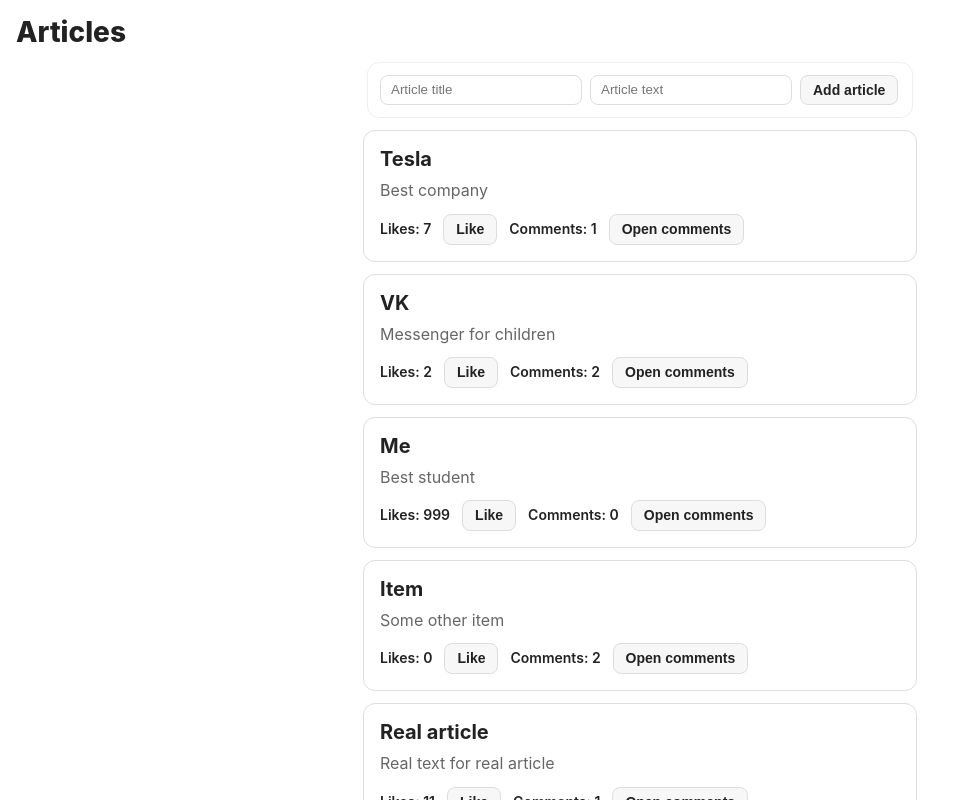
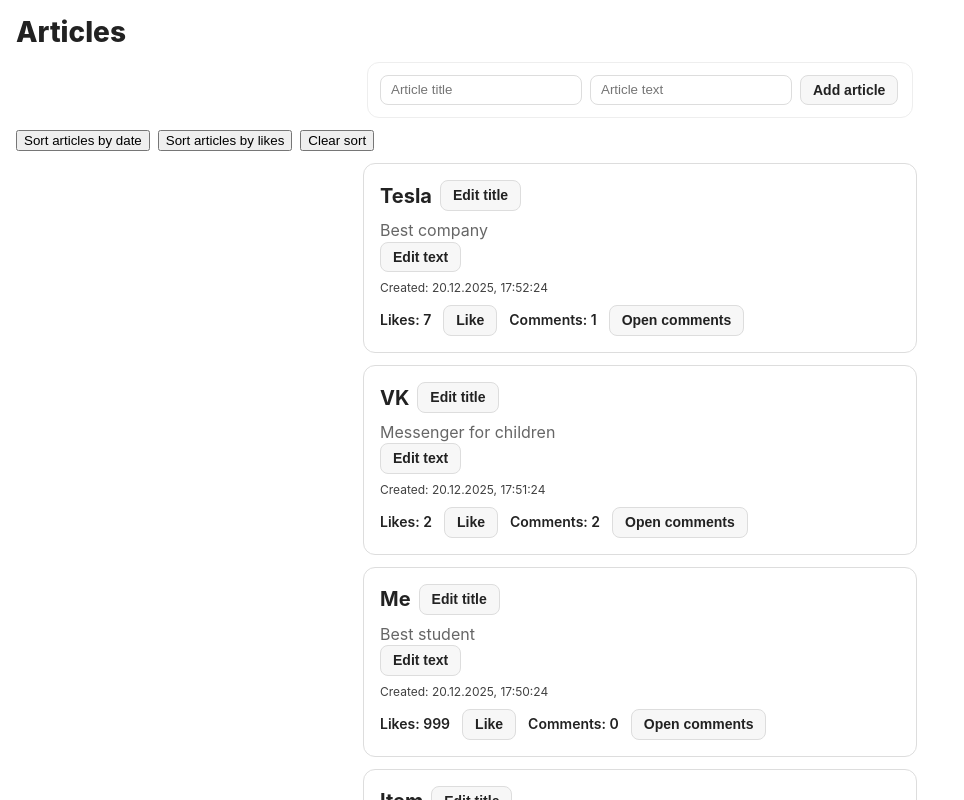
Before and after one commit to Simyon/MIPT-1C-React-Course-Homeworks, a React (Create React App) app in the folder home_react/: page / in a window 1280 px wide. Shown: the top 800 px of the page, without its empty margins (0-964 px from the left). Built offline with nearby package versions, Linux system fonts and the light colour scheme.

Commit message:
Задание 6 готово.

```diff
--- a/home_react/src/App.js
+++ b/home_react/src/App.js
@@ -9,34 +9,60 @@
   const [articles, setArticles] = useState([]);
   const [isLoadingArticles, setIsLoadingArticles] = useState(true);
 
+  const [articlesSort, setArticlesSort] = useState(null); // <-- ключевая строка
+
   const [commentsByArticleId, setCommentsByArticleId] = useState({});
 
   useEffect(() => {
     setIsLoadingArticles(true);
     getArticles()
-      .then((data) => setArticles(data))
+      .then((data) => {
+        const normalized = data.map((a, idx) => ({
+          ...a,
+          createdAt: a.createdAt ?? Date.now() - (idx + 1) * 60_000,
+        }));
+        setArticles(normalized);
+      })
       .finally(() => setIsLoadingArticles(false));
   }, []);
 
   const articleIds = useMemo(() => new Set(articles.map((a) => a.articleId)), [articles]);
 
+  const sortedArticles = useMemo(() => {
+    const copy = [...articles];
+    if (articlesSort === "date") copy.sort((a, b) => b.createdAt - a.createdAt);
+    if (articlesSort === "likes") copy.sort((a, b) => b.currentLikes - a.currentLikes);
+    return copy;
+  }, [articles, articlesSort]);
+
   const handleCommentsLoaded = (articleId, loadedComments) => {
-    setCommentsByArticleId((prev) => ({
-      ...prev,
-      [articleId]: loadedComments,
+    const normalized = loadedComments.map((c, idx) => ({
+      ...c,
+      commentId: c.commentId ?? `${articleId}-${idx}-${Date.now()}`,
+      createdAt: c.createdAt ?? Date.now() - (idx + 1) * 30_000,
+      likes: c.likes ?? 0,
     }));
+
+    setCommentsByArticleId((prev) => ({ ...prev, [articleId]: normalized }));
 
     setArticles((prev) =>
       prev.map((a) =>
-        a.articleId === articleId ? { ...a, commentsCount: loadedComments.length } : a
+        a.articleId === articleId ? { ...a, commentsCount: normalized.length } : a
       )
     );
   };
 
   const handleAddComment = (articleId, newComment) => {
+    const normalized = {
+      ...newComment,
+      commentId: newComment.commentId ?? `${articleId}-${Date.now()}`,
+      createdAt: newComment.createdAt ?? Date.now(),
+      likes: newComment.likes ?? 0,
+    };
+
     setCommentsByArticleId((prev) => {
       const current = prev[articleId] ?? [];
-      return { ...prev, [articleId]: [...current, newComment] };
+      return { ...prev, [articleId]: [...current, normalized] };
     });
 
     setArticles((prev) =>
@@ -46,10 +72,30 @@
     );
   };
 
-  const handleDeleteComment = (articleId, indexToDelete) => {
+  const handleToggleCommentLike = (articleId, commentId, isNowLiked) => {
     setCommentsByArticleId((prev) => {
-      const current = prev[articleId] ?? [];
-      const next = current.filter((_, idx) => idx !== indexToDelete);
+      const list = prev[articleId] ?? [];
+      const next = list.map((c) => {
+        if (c.commentId !== commentId) return c;
+        const delta = isNowLiked ? 1 : -1;
+        return { ...c, likes: Math.max(0, (c.likes ?? 0) + delta) };
+      });
+      return { ...prev, [articleId]: next };
+    });
+  };
+
+  const handleEditCommentText = (articleId, commentId, nextText) => {
+    setCommentsByArticleId((prev) => {
+      const list = prev[articleId] ?? [];
+      const next = list.map((c) => (c.commentId === commentId ? { ...c, text: nextText } : c));
+      return { ...prev, [articleId]: next };
+    });
+  };
+
+  const handleDeleteComment = (articleId, commentId) => {
+    setCommentsByArticleId((prev) => {
+      const list = prev[articleId] ?? [];
+      const next = list.filter((c) => c.commentId !== commentId);
       return { ...prev, [articleId]: next };
     });
 
@@ -72,10 +118,33 @@
       text,
       currentLikes: 0,
       commentsCount: 0,
+      createdAt: Date.now(),
     };
 
     setArticles((prev) => [newArticle, ...prev]);
     setCommentsByArticleId((prev) => ({ ...prev, [newId]: [] }));
+  };
+
+  const handleToggleArticleLike = (articleId, isNowLiked) => {
+    setArticles((prev) =>
+      prev.map((a) => {
+        if (a.articleId !== articleId) return a;
+        const delta = isNowLiked ? 1 : -1;
+        return { ...a, currentLikes: Math.max(0, a.currentLikes + delta) };
+      })
+    );
+  };
+
+  const handleEditArticleTitle = (articleId, nextTitle) => {
+    setArticles((prev) =>
+      prev.map((a) => (a.articleId === articleId ? { ...a, title: nextTitle } : a))
+    );
+  };
+
+  const handleEditArticleText = (articleId, nextText) => {
+    setArticles((prev) =>
+      prev.map((a) => (a.articleId === articleId ? { ...a, text: nextText } : a))
+    );
   };
 
   return (
@@ -84,10 +153,16 @@
 
       <AddArticleForm onAddArticle={handleAddArticle} />
 
+      <div style={{ display: "flex", gap: 8, flexWrap: "wrap", margin: "12px 0" }}>
+        <button onClick={() => setArticlesSort("date")}>Sort articles by date</button>
+        <button onClick={() => setArticlesSort("likes")}>Sort articles by likes</button>
+        <button onClick={() => setArticlesSort(null)}>Clear sort</button>
+      </div>
+
       {isLoadingArticles ? (
         <div>Loading articles...</div>
       ) : (
-        articles.map((article) => (
+        sortedArticles.map((article) => (
           <ArticleCard
             key={article.articleId}
             article={article}
@@ -95,6 +170,11 @@
             onCommentsLoaded={handleCommentsLoaded}
             onAddComment={handleAddComment}
             onDeleteComment={handleDeleteComment}
+            onToggleCommentLike={handleToggleCommentLike}
+            onEditCommentText={handleEditCommentText}
+            onToggleArticleLike={handleToggleArticleLike}
+            onEditArticleTitle={handleEditArticleTitle}
+            onEditArticleText={handleEditArticleText}
           />
         ))
       )}
--- a/home_react/src/components/ArticleCard.jsx
+++ b/home_react/src/components/ArticleCard.jsx
@@ -12,17 +12,31 @@
   onCommentsLoaded,
   onAddComment,
   onDeleteComment,
+  onToggleCommentLike,
+  onEditCommentText,
+  onToggleArticleLike,
+  onEditArticleTitle,
+  onEditArticleText,
 }) {
-  const { articleId, title, text, currentLikes, commentsCount } = article;
+  const { articleId, commentsCount } = article;
 
-  const [liked, setLiked] = useState(false);
-  const [likes, setLikes] = useState(currentLikes);
+  const [likedArticle, setLikedArticle] = useState(false);
 
   const [isCommentsOpen, setIsCommentsOpen] = useState(false);
   const [isLoadingComments, setIsLoadingComments] = useState(false);
 
+  const [commentsSort, setCommentsSort] = useState(null); // "date" | "likes" | null
+
   const [author, setAuthor] = useState("");
   const [commentText, setCommentText] = useState("");
+
+  const [isEditTitle, setIsEditTitle] = useState(false);
+  const [isEditText, setIsEditText] = useState(false);
+  const [titleDraft, setTitleDraft] = useState(article.title);
+  const [textDraft, setTextDraft] = useState(article.text);
+
+  useEffect(() => setTitleDraft(article.title), [article.title]);
+  useEffect(() => setTextDraft(article.text), [article.text]);
 
   const hasLoadedComments = useMemo(() => Array.isArray(comments), [comments]);
 
@@ -36,11 +50,26 @@
       .finally(() => setIsLoadingComments(false));
   }, [isCommentsOpen, hasLoadedComments, articleId, onCommentsLoaded]);
 
-  const toggleLike = () => {
-    setLiked((prevLiked) => {
-      setLikes((prevLikes) => (prevLiked ? prevLikes - 1 : prevLikes + 1));
-      return !prevLiked;
+  const toggleArticleLike = () => {
+    setLikedArticle((prev) => {
+      const next = !prev;
+      onToggleArticleLike(articleId, next);
+      return next;
     });
+  };
+
+  const saveTitle = () => {
+    const t = titleDraft.trim();
+    if (!t) return;
+    onEditArticleTitle(articleId, t);
+    setIsEditTitle(false);
+  };
+
+  const saveText = () => {
+    const t = textDraft.trim();
+    if (!t) return;
+    onEditArticleText(articleId, t);
+    setIsEditText(false);
   };
 
   const handleSubmitComment = (e) => {
@@ -49,23 +78,75 @@
     const t = commentText.trim();
     if (!a || !t) return;
 
-    onAddComment(articleId, { author: a, articleId, text: t });
+    onAddComment(articleId, {
+      author: a,
+      articleId,
+      text: t,
+      createdAt: Date.now(),
+      likes: 0,
+      commentId: `${articleId}-${Date.now()}`,
+    });
+
     setAuthor("");
     setCommentText("");
   };
 
-  const currentComments = comments ?? [];
+  const displayedComments = useMemo(() => {
+    const list = comments ?? [];
+    const copy = [...list];
+    if (commentsSort === "date") copy.sort((a, b) => b.createdAt - a.createdAt);
+    if (commentsSort === "likes") copy.sort((a, b) => (b.likes ?? 0) - (a.likes ?? 0));
+    return copy;
+  }, [comments, commentsSort]);
 
   return (
-    <div className={cx("card", { liked })}>
-      <h3 className={styles.title}>{title}</h3>
-      <p className={styles.text}>{text}</p>
+    <div className={cx("card", { liked: likedArticle })}>
+      {isEditTitle ? (
+        <div style={{ display: "flex", gap: 8, flexWrap: "wrap", alignItems: "center" }}>
+          <input value={titleDraft} onChange={(e) => setTitleDraft(e.target.value)} />
+          <button onClick={saveTitle}>Save title</button>
+          <button onClick={() => setIsEditTitle(false)}>Cancel</button>
+        </div>
+      ) : (
+        <div style={{ display: "flex", gap: 8, alignItems: "center", flexWrap: "wrap" }}>
+          <h3 className={styles.title} style={{ margin: 0 }}>
+            {article.title}
+          </h3>
+          <button className={styles.button} onClick={() => setIsEditTitle(true)}>
+            Edit title
+          </button>
+        </div>
+      )}
 
-      <div className={styles.metaRow}>
-        <span className={styles.meta}>Likes: {likes}</span>
+      {isEditText ? (
+        <div style={{ display: "flex", gap: 8, flexWrap: "wrap", marginTop: 8 }}>
+          <input
+            value={textDraft}
+            onChange={(e) => setTextDraft(e.target.value)}
+            style={{ minWidth: 280 }}
+          />
+          <button onClick={saveText}>Save text</button>
+          <button onClick={() => setIsEditText(false)}>Cancel</button>
+        </div>
+      ) : (
+        <div style={{ marginTop: 8 }}>
+          <p className={styles.text} style={{ margin: 0 }}>
+            {article.text}
+          </p>
+          <button className={styles.button} onClick={() => setIsEditText(true)}>
+            Edit text
+          </button>
+        </div>
+      )}
 
-        <button className={styles.button} onClick={toggleLike}>
-          {liked ? "Unlike" : "Like"}
+      <div style={{ marginTop: 8, fontSize: 12, opacity: 0.75 }}>
+        Created: {new Date(article.createdAt).toLocaleString("ru-RU")}
+      </div>
+
+      <div className={styles.metaRow} style={{ marginTop: 10 }}>
+        <span className={styles.meta}>Likes: {article.currentLikes}</span>
+        <button className={styles.button} onClick={toggleArticleLike}>
+          {likedArticle ? "Unlike" : "Like"}
         </button>
 
         <span className={styles.meta}>Comments: {commentsCount}</span>
@@ -74,33 +155,39 @@
           {isCommentsOpen ? "Hide comments" : "Open comments"}
         </button>
 
-        <span className={cx("badge", { badgeVisible: liked })}>Liked</span>
+        <span className={cx("badge", { badgeVisible: likedArticle })}>Liked</span>
       </div>
 
       <div className={cx("comments", { open: isCommentsOpen })}>
         {isCommentsOpen && (
           <>
+            <div style={{ display: "flex", gap: 8, flexWrap: "wrap", margin: "8px 0" }}>
+              <button onClick={() => setCommentsSort("date")}>Sort comments by date</button>
+              <button onClick={() => setCommentsSort("likes")}>Sort comments by likes</button>
+              <button onClick={() => setCommentsSort(null)}>Clear sort</button>
+            </div>
+
             {isLoadingComments && !hasLoadedComments ? (
               <div className={styles.loader}>Loading comments...</div>
-            ) : currentComments.length === 0 ? (
+            ) : displayedComments.length === 0 ? (
               <div className={styles.empty}>No comments</div>
             ) : (
               <ul className={styles.commentList}>
-                {currentComments.map((c, idx) => (
-                  <li key={`${c.author}-${idx}`} className={styles.commentItem}>
-                    <b>{c.author}:</b> {c.text}
-                    <button
-                      className={cx("button", "danger")}
-                      onClick={() => onDeleteComment(articleId, idx)}
-                    >
-                      Delete
-                    </button>
-                  </li>
+                {displayedComments.map((c) => (
+                  <CommentRow
+                    key={c.commentId}
+                    comment={c}
+                    onDelete={() => onDeleteComment(articleId, c.commentId)}
+                    onToggleLike={(isNowLiked) =>
+                      onToggleCommentLike(articleId, c.commentId, isNowLiked)
+                    }
+                    onSaveText={(nextText) => onEditCommentText(articleId, c.commentId, nextText)}
+                  />
                 ))}
               </ul>
             )}
 
-            <form className={styles.form} onSubmit={handleSubmitComment}>
+            <form className={styles.form} onSubmit={handleSubmitComment} style={{ marginTop: 10 }}>
               <input
                 className={styles.input}
                 placeholder="Author"
@@ -112,6 +199,7 @@
                 placeholder="Comment text"
                 value={commentText}
                 onChange={(e) => setCommentText(e.target.value)}
+                style={{ minWidth: 240 }}
               />
               <button className={styles.button} type="submit">
                 Publish
@@ -123,3 +211,54 @@
     </div>
   );
 }
+
+function CommentRow({ comment, onDelete, onToggleLike, onSaveText }) {
+  const [liked, setLiked] = useState(false);
+  const [isEdit, setIsEdit] = useState(false);
+  const [draft, setDraft] = useState(comment.text);
+
+  useEffect(() => setDraft(comment.text), [comment.text]);
+
+  const toggle = () => {
+    setLiked((prev) => {
+      const next = !prev;
+      onToggleLike(next);
+      return next;
+    });
+  };
+
+  const save = () => {
+    const t = draft.trim();
+    if (!t) return;
+    onSaveText(t);
+    setIsEdit(false);
+  };
+
+  return (
+    <li className={styles.commentItem} style={{ marginBottom: 10 }}>
+      <div>
+        <b>{comment.author}</b>{" "}
+        <span style={{ fontSize: 12, opacity: 0.7 }}>
+          {new Date(comment.createdAt).toLocaleString("ru-RU")}
+        </span>
+      </div>
+
+      {isEdit ? (
+        <div style={{ display: "flex", gap: 8, flexWrap: "wrap", marginTop: 4 }}>
+          <input value={draft} onChange={(e) => setDraft(e.target.value)} />
+          <button onClick={save}>Save</button>
+          <button onClick={() => setIsEdit(false)}>Cancel</button>
+        </div>
+      ) : (
+        <div style={{ marginTop: 4 }}>{comment.text}</div>
+      )}
+
+      <div style={{ display: "flex", gap: 8, flexWrap: "wrap", marginTop: 4 }}>
+        <span>Likes: {comment.likes ?? 0}</span>
+        <button onClick={toggle}>{liked ? "Unlike" : "Like"}</button>
+        <button onClick={() => setIsEdit(true)}>Edit</button>
+        <button onClick={onDelete}>Delete</button>
+      </div>
+    </li>
+  );
+}
```
